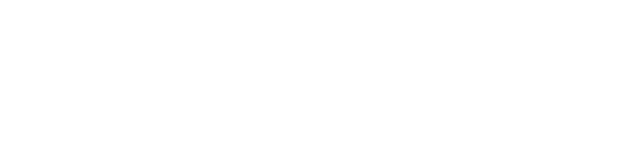
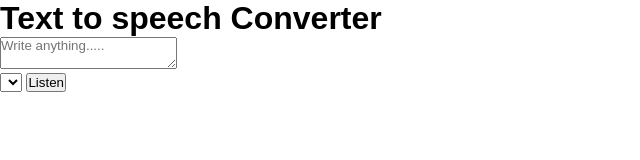
Before and after one commit to MenukaSankalpa/Project-27, a plain HTML site: page index.html in a window 1280 px wide. Shown: the whole page, without its empty margins (0-640 px from the left). Drawn offline with Linux system fonts and the light colour scheme.

Commit message:
coded hero, row class in html

```diff
--- a/index.html
+++ b/index.html
@@ -7,6 +7,13 @@
     <title>Text to Speech Converter</title>
 </head>
 <body>
-    <div class="hero"></div>
+    <div class="hero">
+        <h1>Text to speech Converter</h1>
+        <textarea placeholder="Write anything....."></textarea>
+        <div class="row">
+            <select name="" id=""></select>
+            <button>Listen</button>
+        </div>
+    </div>
 </body>
 </html>
```
